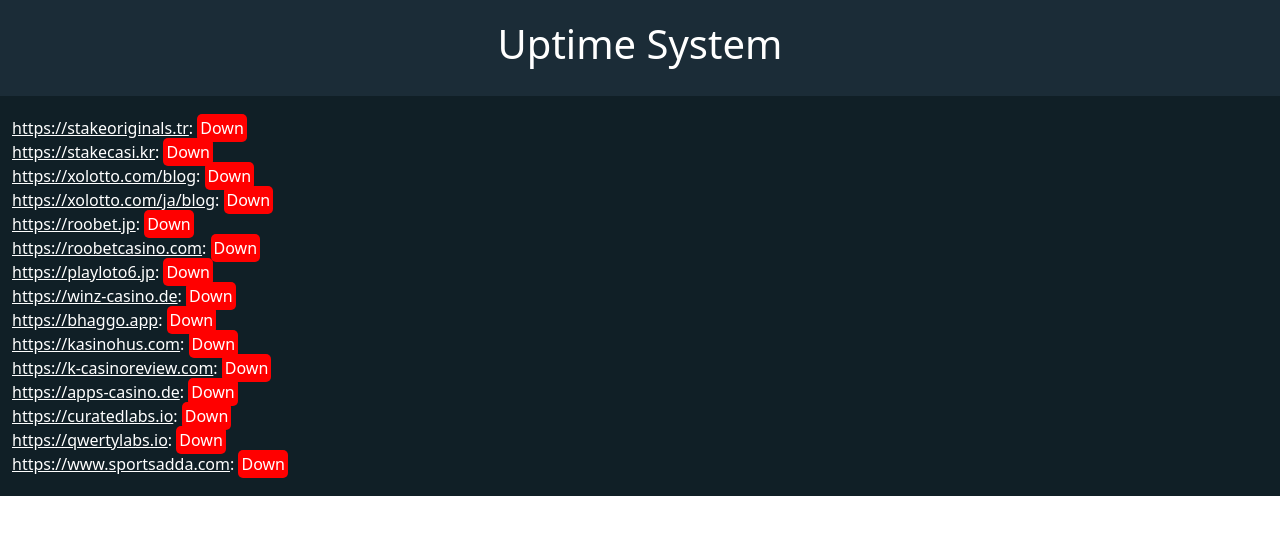
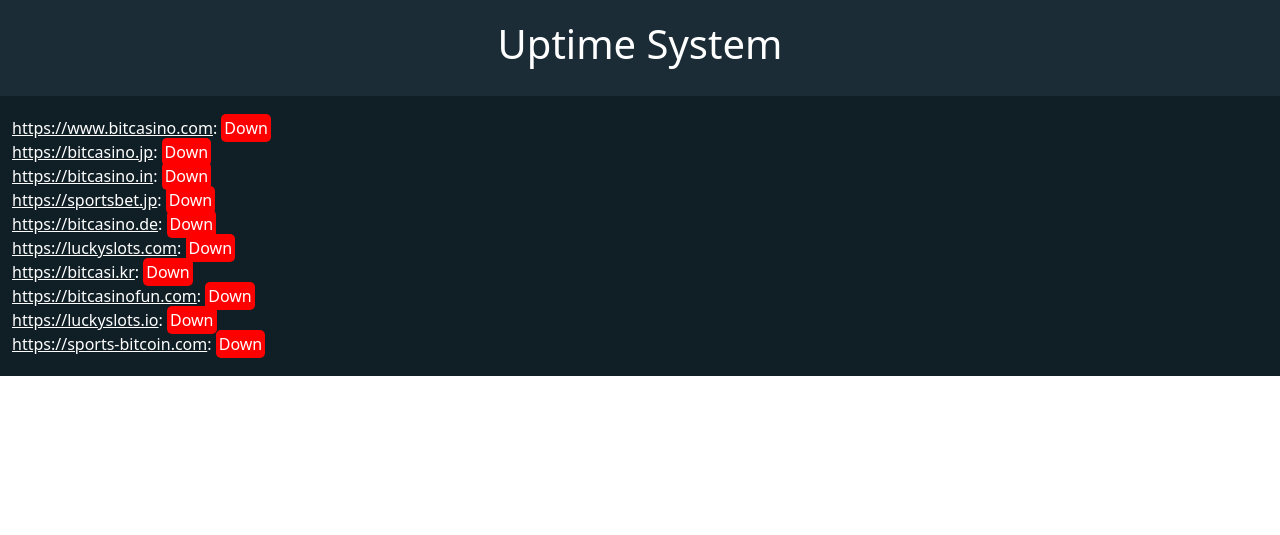
Before and after one commit to mharikgutlay91/uptime-check, a PHP site: page / in a window 1280 px wide. Shown: the top 535 px of the page. Run offline with PHP 8.4, Linux system fonts and the light colour scheme; data that the repository does not hold is empty.

Commit message:
change domain checks

```diff
--- a/index.php
+++ b/index.php
@@ -45,37 +45,37 @@
             // echo $array[1];
 
             $site_array = array(
-                // "https://www.bitcasino.com",
-                // "https://bitcasino.jp",
-                // "https://bitcasino.in",
-                // "https://sportsbet.jp",
-                // "https://bitcasino.de",
-                // "https://luckyslots.com",
-                // "https://bitcasi.kr",
-                // "https://bitcasinofun.com",
-                // "https://luckyslots.io",
-                // "https://sports-bitcoin.com",
+                "https://www.bitcasino.com",
+                "https://bitcasino.jp",
+                "https://bitcasino.in",
+                "https://sportsbet.jp",
+                "https://bitcasino.de",
+                "https://luckyslots.com",
+                "https://bitcasi.kr",
+                "https://bitcasinofun.com",
+                "https://luckyslots.io",
+                "https://sports-bitcoin.com",
                 // "https://1xbitcoin.net",
                 // "https://thebookmaker.info",
                 // "https://stake.jpn.com",
                 // "https://stakecasino.kr",
                 // "https://stakeoriginals.de",
                 // "https://mua3.jp/",
-                "https://stakeoriginals.tr",
-                "https://stakecasi.kr",
-                "https://xolotto.com/blog",
-                "https://xolotto.com/ja/blog",
-                "https://roobet.jp",
-                "https://roobetcasino.com",
-                "https://playloto6.jp",
-                "https://winz-casino.de",
-                "https://bhaggo.app",
-                "https://kasinohus.com",
-                "https://k-casinoreview.com",
-                "https://apps-casino.de",
-                "https://curatedlabs.io",
-                "https://qwertylabs.io",
-                "https://www.sportsadda.com"
+                // "https://stakeoriginals.tr",
+                // "https://stakecasi.kr",
+                // "https://xolotto.com/blog",
+                // "https://xolotto.com/ja/blog",
+                // "https://roobet.jp",
+                // "https://roobetcasino.com",
+                // "https://playloto6.jp",
+                // "https://winz-casino.de",
+                // "https://bhaggo.app",
+                // "https://kasinohus.com",
+                // "https://k-casinoreview.com",
+                // "https://apps-casino.de",
+                // "https://curatedlabs.io",
+                // "https://qwertylabs.io",
+                // "https://www.sportsadda.com"
             );
 
             $site_status = array();
```
